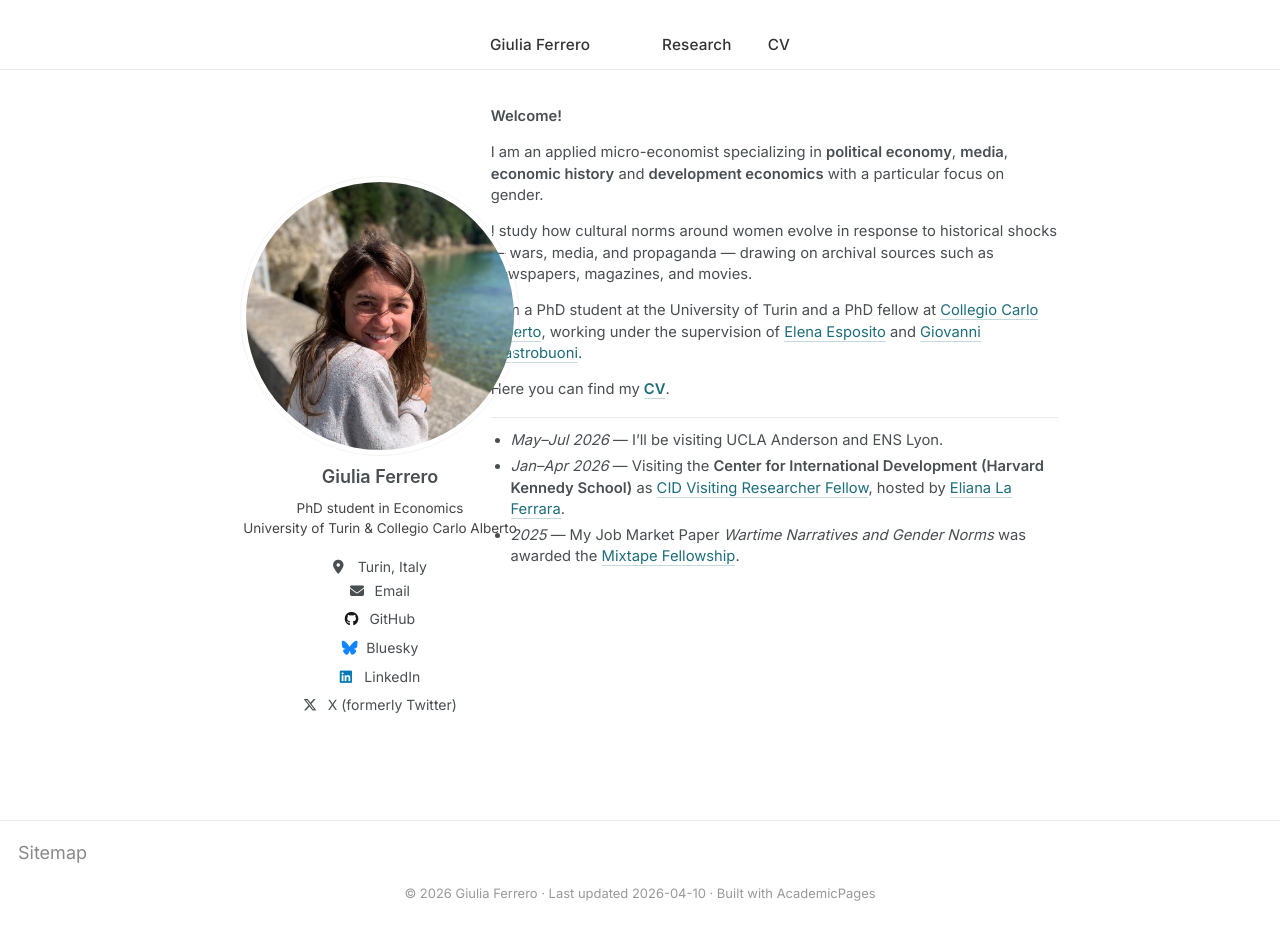
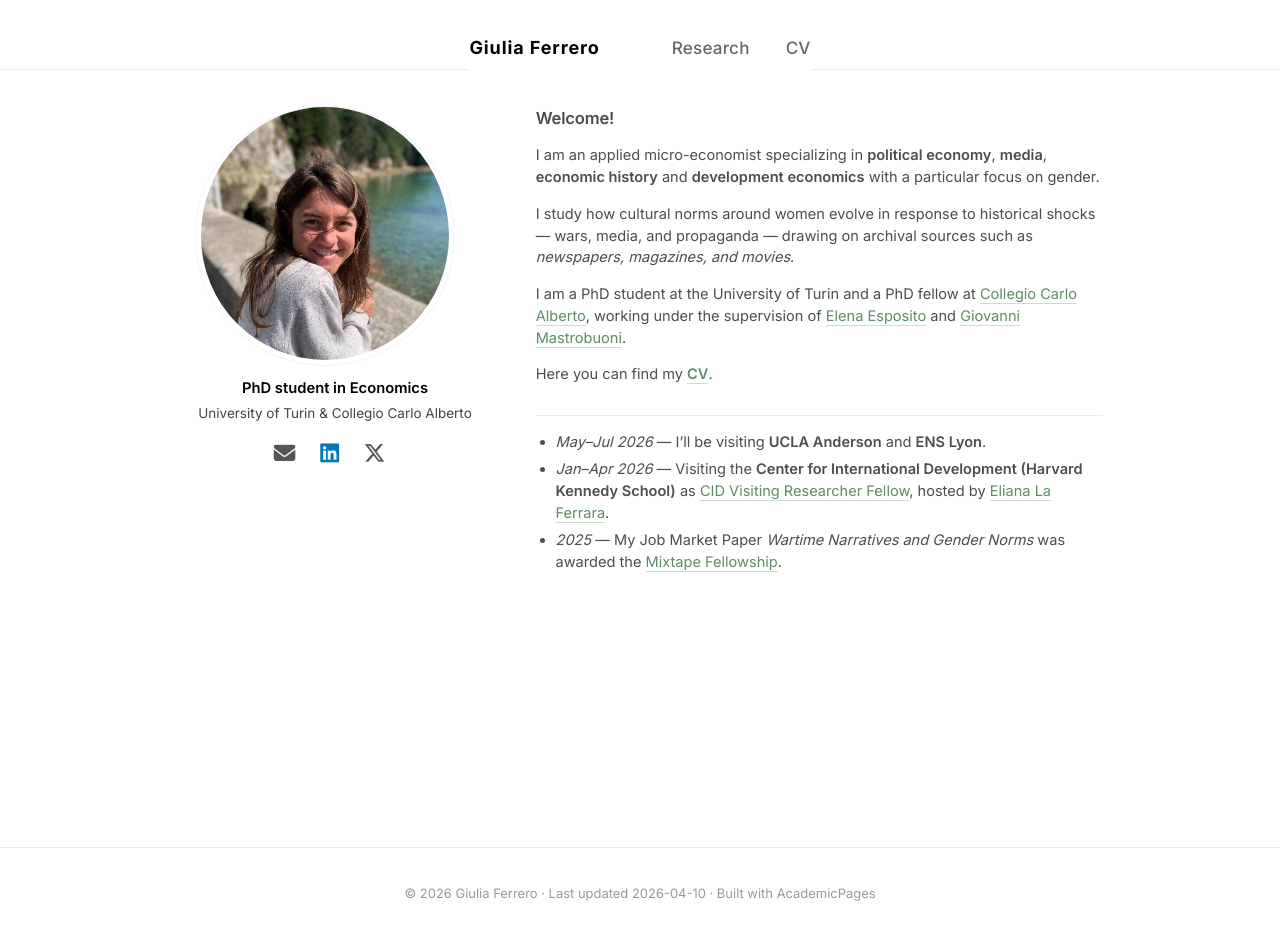
Before and after one commit to giuliferrero/giuliferrero.github.io, a Jekyll site: the page built from _pages/about.md, in a window 1280 px wide and 939 px high. Built offline with Jekyll 4.4.1, drawn with Linux system fonts in a browser that asks for light colours; some web fonts are replaced.

Commit message:
Polish layout, typography, and Research page styling
- Bigger circular avatar, top-aligned with content
- Bigger bold name in nav, smaller dark grey nav links
- Olive/sage accent color
- Tighter sidebar/content layout (10px overlap)
- Justified abstracts extending past content edge
- Section title bars extended; smaller summary toggles
- Removed Sitemap link from footer
- Bio: PhD line styled separately

Co-Authored-By: Claude Opus 4.6 <noreply@anthropic.com>

```diff
--- a/_config.yml
+++ b/_config.yml
@@ -82,7 +82,7 @@ analytics:
 author:
   name             : "Giulia Ferrero"
   avatar           : "gf.jpeg"
-  bio              : "PhD student in Economics<br>University of Turin &amp; Collegio Carlo Alberto"
+  bio              : "<span class='bio-title'>PhD student in Economics</span><br>University of Turin &amp; Collegio Carlo Alberto"
   location         : "Turin, Italy"
   employer         :
   pubmed           :
--- a/_includes/footer/custom.html
+++ b/_includes/footer/custom.html
@@ -1,3 +1,2 @@
 <!-- start custom footer snippets -->
-<a href="/sitemap/">Sitemap</a>
 <!-- end custom footer snippets -->
--- a/_pages/about.md
+++ b/_pages/about.md
@@ -11,7 +11,7 @@ author_profile: true
 
 I am an applied micro-economist specializing in **political economy**, **media**, **economic history** and **development economics** with a particular focus on gender.
 
-I study how cultural norms around women evolve in response to historical shocks — wars, media, and propaganda — drawing on archival sources such as newspapers, magazines, and movies.
+I study how cultural norms around women evolve in response to historical shocks — wars, media, and propaganda — drawing on archival sources such as *newspapers, magazines, and movies*.
 
 I am a PhD student at the University of Turin and a PhD fellow at [Collegio Carlo Alberto](https://www.phdpareto.carloalberto.org/giulia-ferrero/), working under the supervision of [Elena Esposito](https://www.elenaesposito.com/) and [Giovanni Mastrobuoni](https://sites.google.com/site/giovannimastrobuoni/).
 
@@ -19,7 +19,7 @@ Here you can find my [**CV**](/files/CV_Ferrero_2026.pdf).
 
 <hr class="soft-divider">
 
-- *May–Jul 2026* — I'll be visiting UCLA Anderson and ENS Lyon.
+- *May–Jul 2026* — I'll be visiting **UCLA Anderson** and **ENS Lyon**.
 - *Jan–Apr 2026* — Visiting the **Center for International Development (Harvard Kennedy School)** as [CID Visiting Researcher Fellow](https://www.hks.harvard.edu/centers/cid/about-cid/jobs-opportunities/cid-visiting-researcher-program), hosted by [Eliana La Ferrara](https://sites.harvard.edu/laferrara/).
 - *2025* — My Job Market Paper *Wartime Narratives and Gender Norms* was awarded the [Mixtape Fellowship](https://www.mixtapesessions.io/about/).
 
--- a/assets/css/main.scss
+++ b/assets/css/main.scss
@@ -60,8 +60,8 @@ details summary, details p {
 
 /* ===== Accent color (petrol blue-green) ===== */
 
-$petrol: #1e6d7a;
-$petrol-dark: #134952;
+$petrol: #5e8c64;
+$petrol-dark: #44663f;
 
 a {
   color: $petrol;
@@ -76,7 +76,7 @@ a:focus {
 .page__content a,
 .home-content a {
   text-decoration: none;
-  border-bottom: 1px solid rgba(30, 109, 122, 0.25);
+  border-bottom: 1px solid rgba(94, 140, 100, 0.3);
   transition: border-color 0.15s ease;
 }
 
@@ -113,6 +113,7 @@ h4 {
 .masthead {
   border-bottom: 1px solid rgba(0, 0, 0, 0.08);
   box-shadow: none;
+  margin-bottom: 1cm;
 }
 
 .greedy-nav {
@@ -133,10 +134,10 @@ h4 {
 }
 
 .greedy-nav a {
-  font-size: 0.85rem;
+  font-size: 0.95rem;
   font-weight: 500;
   letter-spacing: 0.01em;
-  color: #333;
+  color: #666;
 }
 
 .greedy-nav a:hover {
@@ -144,9 +145,23 @@ h4 {
   background: transparent;
 }
 
-.site-title {
-  font-size: 0.95rem !important;
-  font-weight: 600;
+/* "Giulia Ferrero" name in nav: bold and black */
+.masthead__menu-item--lg a,
+.greedy-nav .masthead__menu-item--lg a {
+  font-size: 1rem !important;
+  font-weight: 700 !important;
+  color: #000 !important;
+  letter-spacing: 0.05em;
+}
+
+.masthead__menu-item--lg a:hover {
+  color: $petrol !important;
+}
+
+/* Hide empty page titles so the image aligns with the first content line */
+.archive > .page__title,
+.page > .page__title {
+  display: none;
 }
 
 /* ===== Soft divider (home page) ===== */
@@ -183,15 +198,17 @@ hr.soft-divider {
 }
 
 
-/* ===== Author sidebar: bigger avatar ===== */
+/* ===== Author sidebar ===== */
 
-/* Sidebar: smaller avatar + centered content */
 .sidebar > * {
-  max-width: 300px !important;
+  max-width: 280px !important;
 }
 
 .author__avatar img {
-  max-width: 280px;
+  max-width: 260px;
+  border-radius: 50%;
+  aspect-ratio: 1 / 1;
+  object-fit: cover;
 }
 
 .sidebar .author__avatar,
@@ -199,43 +216,72 @@ hr.soft-divider {
   text-align: center;
 }
 
-.author__name,
+/* Hide name under picture */
+.author__name {
+  display: none !important;
+}
+
 .author__bio,
 .author__urls-wrapper {
   max-width: 280px !important;
   text-align: center !important;
 }
 
-.sidebar .author__name {
-  text-align: center !important;
-  width: 100%;
-  display: block;
-}
-
-.author__urls {
-  text-align: center;
-  padding-left: 0;
-  margin-top: 0.5rem;
-}
-
-/* Compressed social icons list */
-.author__urls li {
-  display: block;
-  text-align: left;
-  margin: 0 auto 0.15rem auto;  /* tighter vertical spacing */
-  width: fit-content;
-  font-size: 0.78rem;
-  line-height: 1.3;
-}
-
-.author__urls li a {
-  padding: 0.15rem 0;
-}
-
 .author__bio {
   line-height: 1.4;
   font-size: 0.85rem;
   color: #444;
+  margin-top: 0.6rem;
+}
+
+/* Hide Follow button */
+.author__urls-wrapper .btn,
+.author__urls-wrapper button {
+  display: none !important;
+}
+
+/* Social icons: only email, linkedin, twitter — horizontal, icons only */
+.author__urls {
+  display: flex !important;
+  flex-wrap: wrap;
+  justify-content: center;
+  gap: 0.4rem;
+  padding-left: 0;
+  margin-top: 0.9rem;
+  list-style: none;
+}
+
+/* Hide all list items by default, then show only the ones we want */
+.author__urls li {
+  display: none !important;
+}
+
+.author__urls li:has(.fa-envelope),
+.author__urls li:has(.fa-linkedin),
+.author__urls li:has(.fa-x-twitter),
+.author__urls li:has(.fa-twitter) {
+  display: inline-block !important;
+  margin: 0;
+  padding: 0;
+  width: auto;
+}
+
+/* Hide the text labels next to the icons */
+.author__urls li a {
+  font-size: 0 !important;
+  padding: 0;
+  border-bottom: none !important;
+  color: #555;
+}
+
+.author__urls li a i {
+  font-size: 1.2rem !important;
+  padding-right: 0 !important;
+  color: #555;
+}
+
+.author__urls li a:hover i {
+  color: $petrol;
 }
 
 /* ===== Centered layout: sidebar + content as one centered block ===== */
@@ -243,24 +289,37 @@ hr.soft-divider {
 @media screen and (min-width: 1024px) {
   /* Total desired layout width: 300 (sidebar) - 120 (overlap) + 620 (content) = 800 */
 
-  /* Unfix the sidebar — scroll with the rest of the page */
+  /* Make #main a positioning context so sidebar can anchor to its top */
+  #main {
+    position: relative;
+  }
+
+  /* Unfix the sidebar — scroll with the rest of the page, anchored to top */
+  /* Layout: sidebar 280 - overlap 10 + content 620 = 890 total, centered */
   .sidebar,
   .sidebar.sticky {
     position: absolute !important;
     height: auto !important;
     overflow-y: visible !important;
-    top: auto;
-    left: calc(50vw - 400px) !important;
-    width: 300px !important;
-    max-width: 300px !important;
+    top: 0 !important;
+    padding-top: 0 !important;
+    margin-top: 0 !important;
+    left: calc(50vw - 445px) !important;
+    width: 280px !important;
+    max-width: 280px !important;
     padding-right: 0 !important;
+  }
+
+  .sidebar .author__avatar {
+    margin-top: 0 !important;
+    padding-top: 0 !important;
   }
 
   /* Default (pages with author sidebar): offset content to the right of sidebar */
   .page,
   .archive {
     max-width: 620px;
-    margin-left: calc(50vw - 220px) !important;
+    margin-left: calc(50vw - 175px) !important;
     padding-right: 0 !important;
     float: none;
   }
@@ -278,18 +337,30 @@ hr.soft-divider {
 /* ===== Home (About) page: tight, compressed layout ===== */
 
 .home-content {
-  font-size: 0.82rem;
-  line-height: 1.45;
+  font-size: 0.9em;
+  line-height: 1.5;
 }
 
 .home-content p {
-  font-size: 0.82rem;
-  margin-bottom: 0.45rem;
+  font-size: 0.9em;
+  margin-bottom: 0.55rem;
 }
 
 .home-content ul li {
-  font-size: 0.82rem;
-  margin-bottom: 0.25rem;
+  font-size: 0.9em;
+  margin-bottom: 0.3rem;
+}
+
+/* Welcome headline — slightly bigger than body */
+.home-content > p:first-of-type {
+  font-size: 0.92rem;
+  font-weight: 600;
+  letter-spacing: -0.01em;
+  margin-bottom: 0.7rem;
+}
+
+.home-content > p:first-of-type strong {
+  font-weight: 600;
 }
 
 .home-content ul {
@@ -303,7 +374,16 @@ hr.soft-divider {
 }
 
 .home-content hr.soft-divider {
-  margin: 0.9rem 0 0.7rem 0;
+  margin: 1.6rem 0 0.9rem 0;
+}
+
+/* PhD student line in author bio */
+.author__bio .bio-title {
+  font-size: 0.82rem;
+  font-weight: 600;
+  color: #000;
+  display: inline-block;
+  margin-bottom: 0.2rem;
 }
 
 
@@ -314,6 +394,7 @@ hr.soft-divider {
   font-weight: 600;
   margin-top: 1rem;
   margin-bottom: 0.7rem;
+  margin-right: -4em;
   padding-bottom: 0.18rem;
   border-bottom: 1px solid #e6e6e6;
 }
@@ -380,8 +461,8 @@ hr.soft-divider {
   content: "•";
   position: absolute;
   left: 0;
-  top: -0.15rem;
-  font-size: 1.15rem;
+  top: 0.1rem;
+  font-size: 1em;
   line-height: 1.45;        /* matches h3 line-height */
   color: #666;
 }
@@ -443,7 +524,7 @@ details {
 }
 
 details summary {
-  font-size: 0.74rem;
+  font-size: 0.68rem;
   font-weight: 500;
   color: #555;
   cursor: pointer;
@@ -456,11 +537,15 @@ details[open] summary {
 
 /* Expanded text: slightly smaller than the summary, indented to align */
 details p {
-  font-size: 0.77rem;
+  font-size: 0.72rem;
   line-height: 1.6;
   padding-left: 1.1rem;   /* aligns with summary text after the triangle */
+  padding-right: 0;
+  margin-right: -4em;
   margin-top: 0.3rem;
   margin-bottom: 0.2rem;
+  text-align: justify;
+  hyphens: auto;
 }
 
 /* ===== Mobile ===== */
```
